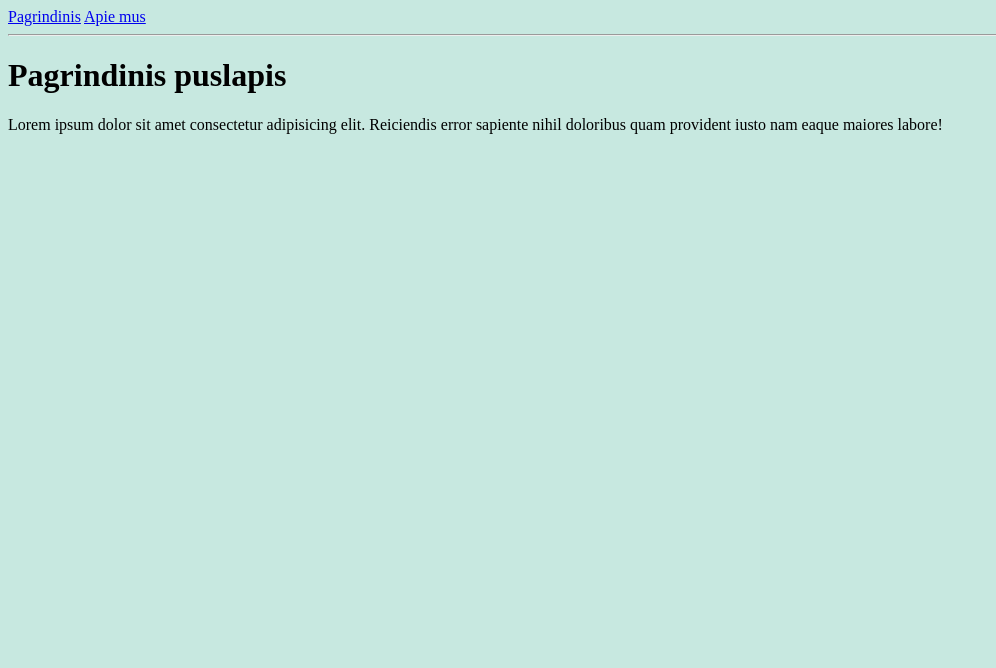
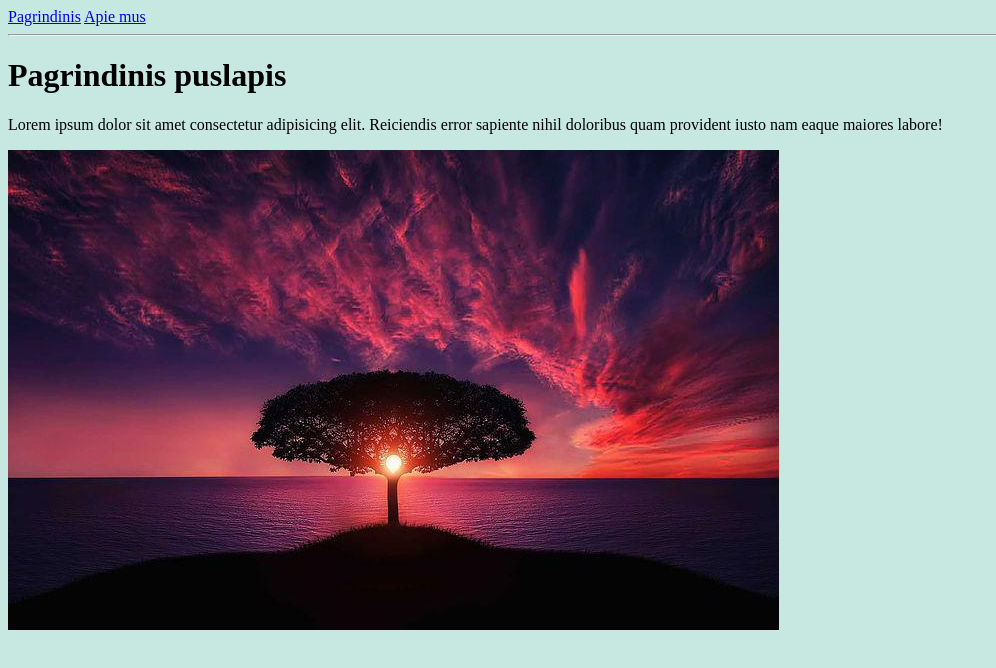
Before and after one commit to KarolisBar94/node-express-project, a website: page public/index.html in a window 1280 px wide. Shown: the whole page, without its empty margins (0-996 px from the left). Drawn offline with Linux system fonts and the light colour scheme.

Commit message:
add-images

```diff
--- a/public/index.html
+++ b/public/index.html
@@ -17,6 +17,7 @@
         <h1>Pagrindinis puslapis</h1>
         <p>Lorem ipsum dolor sit amet consectetur adipisicing elit. Reiciendis error sapiente nihil doloribus quam provident iusto nam eaque maiores labore!
         </p>
+        <img src="images/tree.jpg" alt="">
     </main>
 
 </body>
```
Also changed, not shown: public/about.html (+1 -0 lines), public/images/4k.jpg (added), public/images/tree.jpg (added).
